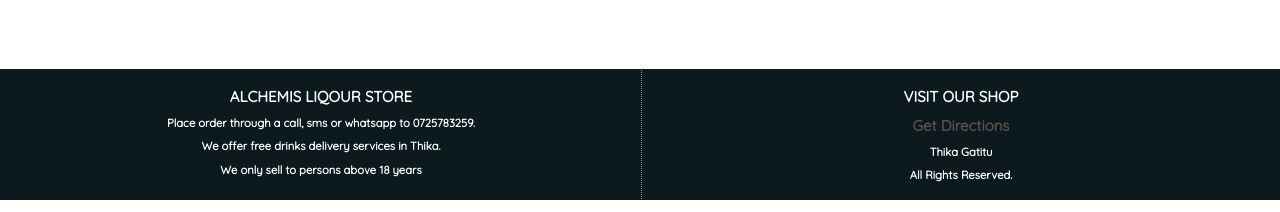
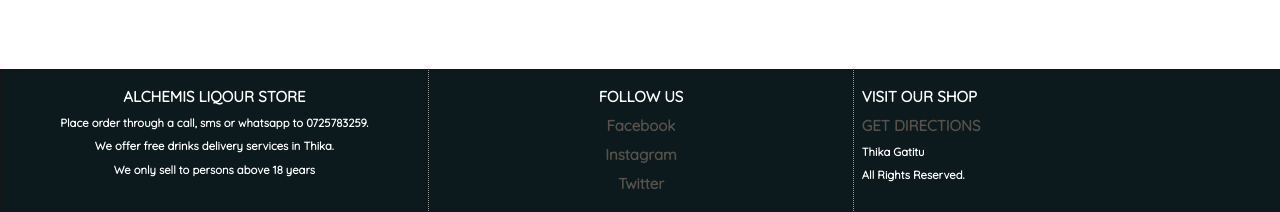
Before and after one commit to kevn-wambugu/liqourstore, a React (Create React App) app in the folder frontend/: page / in a window 1280 px wide. Shown: the part 694-906 px from the top of the page. Built offline with nearby package versions, Linux system fonts and the light colour scheme; no server answers.

Commit message:
"commit"

```diff
--- a/frontend/src/App.js
+++ b/frontend/src/App.js
@@ -74,15 +74,21 @@
 
     </main>
     <div id="footer">
-      <div>
+      <div className="f1">
         <h1>ALCHEMIS LIQOUR STORE</h1>
         <h2> Place order through a call, sms or whatsapp to 0725783259.</h2>
-        <h2>We offer free drinks delivery services in Thika.</h2>
+        <h2> We offer free drinks delivery services in Thika.</h2>
         <h2> We only sell to persons above 18 years</h2>
       </div>
-      <div>
+      <div className="f2">
+          <h1>FOLLOW US</h1>
+          <h1><a href="https://www.facebook.com/groups/961397400867395/">Facebook</a></h1>
+          <h1><a href="https://www.instagram.com/alchemisliqours/?hl=en">Instagram</a></h1>
+          <h1><a href="https://www.Twitter.com/">Twitter</a></h1>
+      </div>
+      <div className="f3">
         <h1>VISIT OUR SHOP</h1>
-       <h1> <a href="https://goo.gl/maps/1CVe4wYH9grh6hUf6">Get Directions</a></h1>
+        <h1><a href="https://goo.gl/maps/1CVe4wYH9grh6hUf6">GET DIRECTIONS</a></h1>
         <h2>Thika Gatitu</h2>
         <h2>All Rights Reserved.</h2>
       </div>
--- a/frontend/src/index.css
+++ b/frontend/src/index.css
@@ -206,10 +206,23 @@
 
 }
 
-#footer div {
+.f1{
   display: table-cell;
-  width: 50%;
+  width: 33%;
   padding: 1em;
+  text-align: center;
+}
+.f2{
+  display: table-cell;
+  width: 33%;
+  padding: 1em;
+  text-align: center;
+}
+.f3{
+  display: table-cell;
+  width: 33%;
+  padding: 1em;
+  align-items: center;
   text-align: center;
 }
 
```
